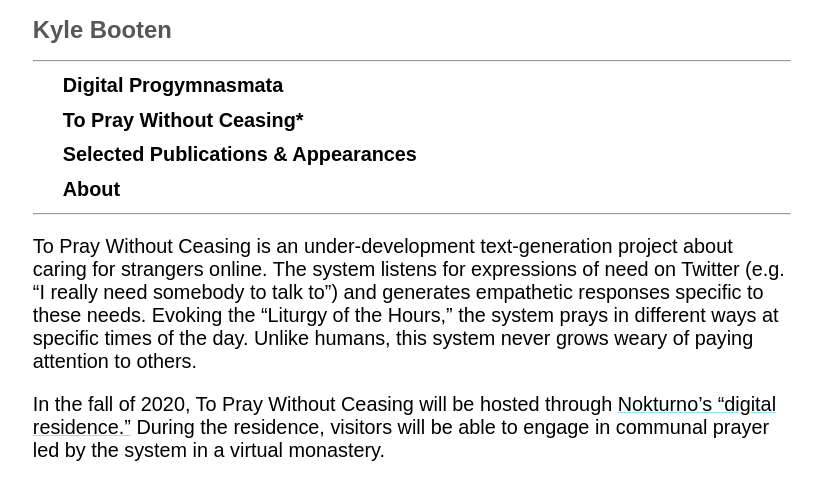
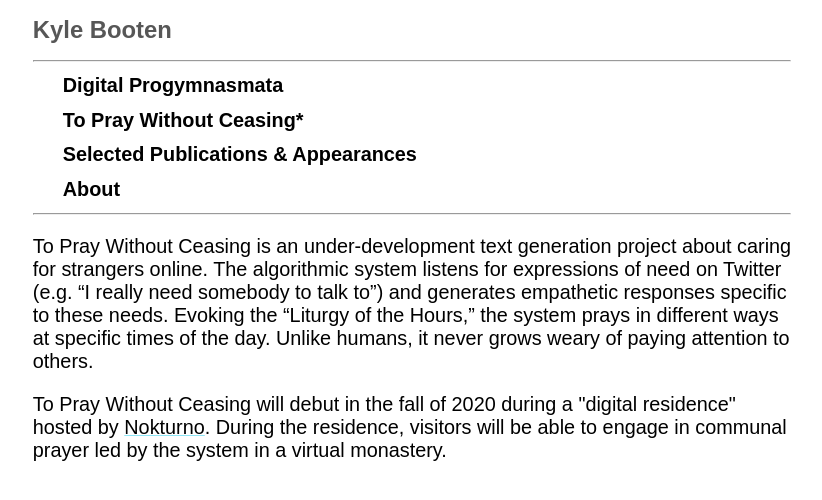
Before and after one commit to kbooten/kbooten.github.io, a plain HTML site: page topray.html in a window 1280 px wide. Shown: the whole page, without its empty margins (228-1050 px from the left). Drawn offline with Linux system fonts and the light colour scheme.

Commit message:
clarify fall

```diff
--- a/topray.html
+++ b/topray.html
@@ -15,7 +15,7 @@
 <h5 id="selected-publications-appearances"><a href="index.html">Selected Publications &amp; Appearances</a></h5>
 <h5 id="about"><a href="about.html">About</a></h5>
 <hr />
-<p>To Pray Without Ceasing is an under-development text-generation project about caring for strangers online. The system listens for expressions of need on Twitter (e.g. “I really need somebody to talk to”) and generates empathetic responses specific to these needs. Evoking the “Liturgy of the Hours,” the system prays in different ways at specific times of the day. Unlike humans, this system never grows weary of paying attention to others.</p>
-<p>In the fall of 2020, To Pray Without Ceasing will be hosted through <a href="https://nokturno.fi/en/news/our-poet-in-digital-residence-2020-is-kyle-booten" target="_blank">Nokturno’s “digital residence.”</a> During the residence, visitors will be able to engage in communal prayer led by the system in a virtual monastery.</p>
+<p>To Pray Without Ceasing is an under-development text generation project about caring for strangers online. The algorithmic system listens for expressions of need on Twitter (e.g. “I really need somebody to talk to”) and generates empathetic responses specific to these needs. Evoking the “Liturgy of the Hours,” the system prays in different ways at specific times of the day. Unlike humans, it never grows weary of paying attention to others.</p>
+<p>To Pray Without Ceasing will debut in the fall of 2020 during a &quot;digital residence&quot; hosted by <a href="https://nokturno.fi/en/news/our-poet-in-digital-residence-2020-is-kyle-booten" target="_blank">Nokturno</a>. During the residence, visitors will be able to engage in communal prayer led by the system in a virtual monastery.</p>
 </div></body>
 </html>
```
Also changed, not shown: 1 other file.
